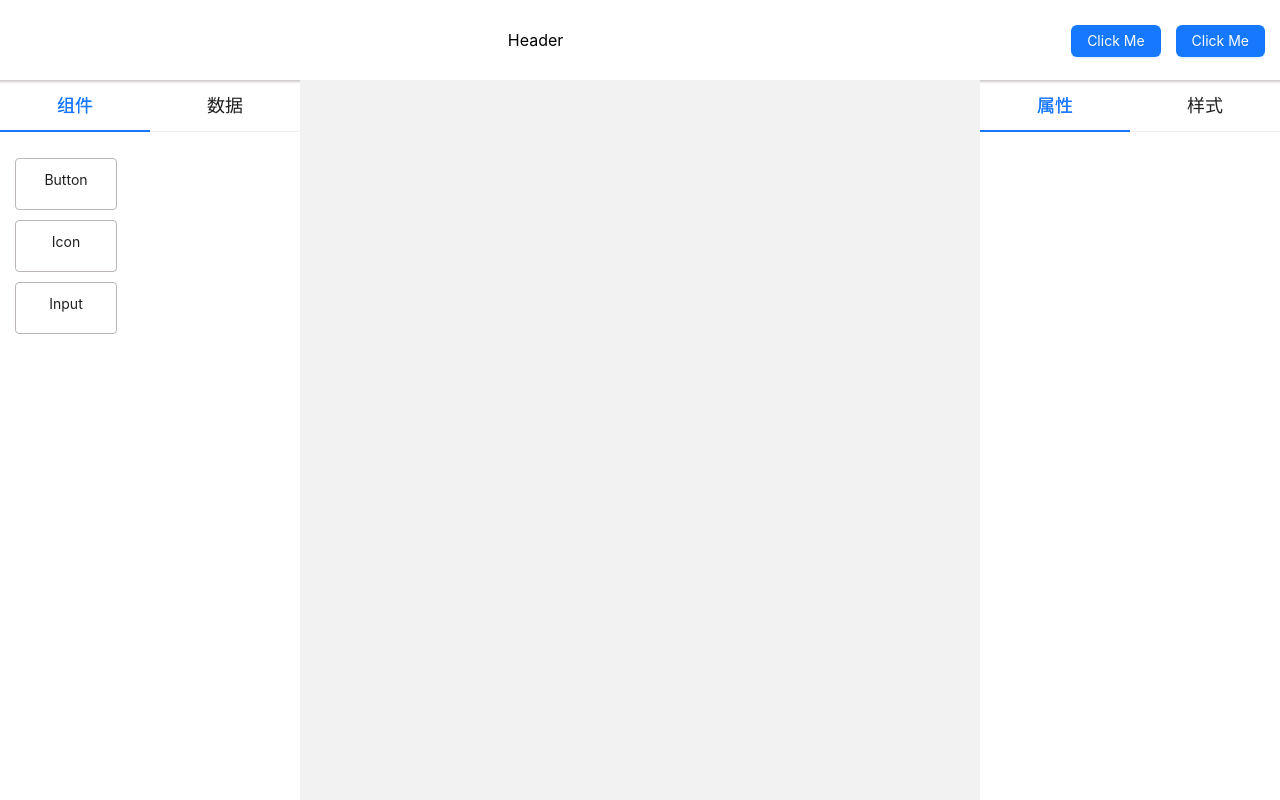
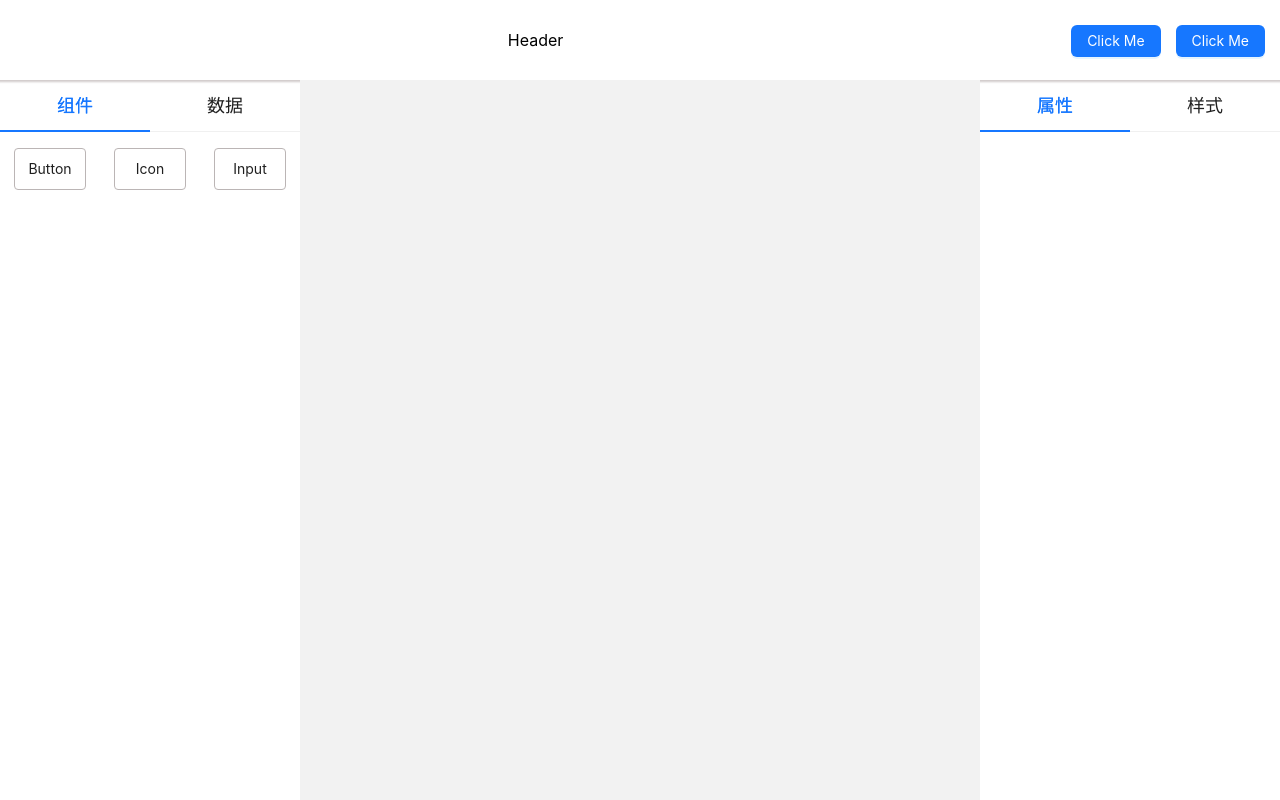
Before and after one commit to ddddkw/tools_web, a React (Create React App) app: page / in a window 1280 px wide. Built offline with nearby package versions, Linux system fonts and the light colour scheme.

Commit message:
集成input组件

```diff
--- a/src/views/leftPart/components/input/index.tsx
+++ b/src/views/leftPart/components/input/index.tsx
@@ -1,8 +1,16 @@
 import {Input as AntInput} from "antd";
 export default function Input(props: any) {
+    const {size, disabled, allowClear,showCount,addonAfter,addonBefore} =props
     return (
         <div>
-            <AntInput></AntInput>
+            <AntInput
+                size={size}
+                disabled={disabled}
+                allowClear={allowClear}
+                showCount={showCount}
+                addonAfter={addonAfter}
+                addonBefore={addonBefore}
+            ></AntInput>
         </div>
     )
 }
--- a/src/views/leftPart/index.css
+++ b/src/views/leftPart/index.css
@@ -2,14 +2,17 @@
     width: 300px;
     box-shadow: 2px 0 0 0 rgb(209, 203, 203);
 }
+.componentGroup {
+    display: flex;
+    flex-wrap: wrap;
+    justify-content: space-around;
+}
 .componentItem{
-    width: 80px;
-    height: 30px;
-    margin-top: 10px;
-    margin-left: 15px;
+    width: 70px;
+    height: 40px;
+    line-height: 40px;
     border: 1px solid rgb(187, 181, 181);
     border-radius: 4px;
-    padding: 10px;
 }
 .ant-tabs-tab {
     margin: 0px!important;
--- a/src/views/leftPart/index.tsx
+++ b/src/views/leftPart/index.tsx
@@ -12,7 +12,7 @@ export default function leftPart(){
         }
     }
     const renderComponet = () => {
-        return <div className="componetGroup">
+        return <div className="componentGroup">
             {
                 Object.keys(components).map(name => {
                     return <div key={name} className='componentItem'>
--- a/src/views/rightPart/staticUtils/attributesMaps.tsx
+++ b/src/views/rightPart/staticUtils/attributesMaps.tsx
@@ -1,5 +1,7 @@
 import { buttonAttribute } from './components/buttonAttributes'
 import { iconAttribute } from './components/iconAttributes'
+import {inputAttributes} from "./components/inputAttributes";
+
 interface AttributeMap {
     [key: string]: ComAttribute[]
 }
@@ -13,7 +15,8 @@ interface ComAttribute {
 }
 const attributeMap: AttributeMap = {
     Button: buttonAttribute,
-    Icon: iconAttribute
+    Icon: iconAttribute,
+    Input:inputAttributes
 }
 export {
     attributeMap
--- /dev/null
+++ b/src/views/rightPart/staticUtils/components/inputAttributes.ts
@@ -0,0 +1,47 @@
+const inputAttributes =[
+    {
+        label: '前置标签',
+        value: 'addonBefore',
+        type: 'input'
+    },
+    {
+        label: '后置标签',
+        value: 'addonAfter',
+        type: 'input'
+    },
+    {
+        label: '允许清除',
+        value: 'allowClear',
+        type: 'switch'
+    },
+    {
+        label: '是否禁用',
+        value: 'disabled',
+        type: 'switch'
+    },
+    {
+        label: '展示字数',
+        value: 'showCount',
+        type: 'switch'
+    },
+    {
+        label: '控件大小',
+        value: 'size',
+        type: 'select',
+        options: [
+            {
+                value: 'large'
+            },
+            {
+                value: 'middle'
+            },
+            {
+                value: 'small'
+            }
+        ],
+        defaultValue: 'middle'
+    },
+]
+export {
+    inputAttributes
+}
```
